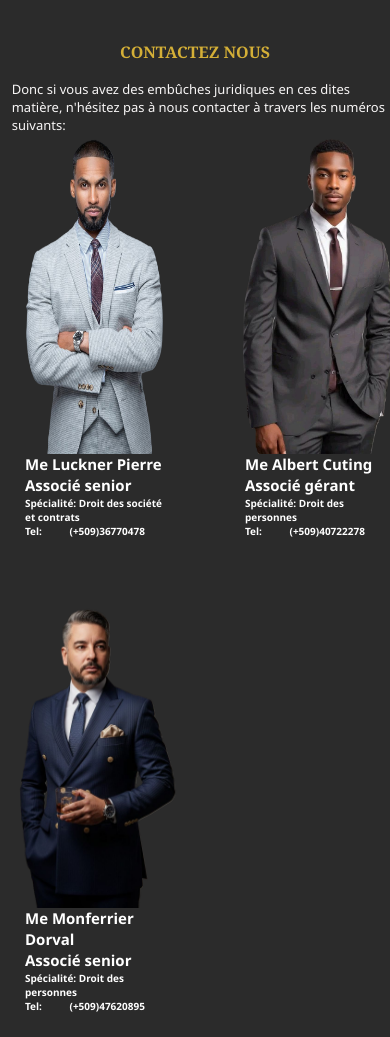
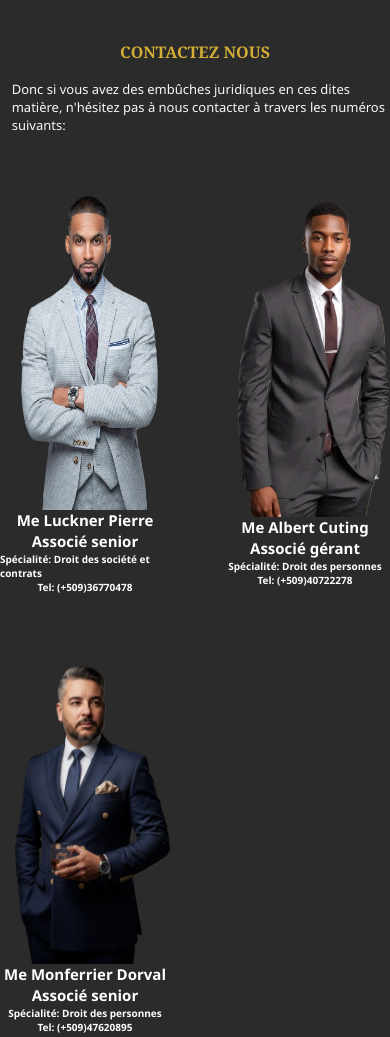
Before and after one commit to jeanbaptistejosue512-netizen/Projet_Cabinet_Avocat, a plain HTML site: page Contact.html in a window 390 px wide. Shown: the part 880-1917 px from the top of the page. Drawn offline with Linux system fonts and the light colour scheme.

Commit message:
version finale 1.0

```diff
--- a/Css/style.css
+++ b/Css/style.css
@@ -746,6 +746,7 @@ div.services p{
 
 section .contact{
     margin-left: 3%;
+    margin-bottom: 56px;
 }
 section p{
    margin-left: 3%;
@@ -758,6 +759,12 @@ section .contact-avocats{
 
 }
 
+.avocat{
+display: grid;
+grid-template-columns: 1fr;
+justify-items: center;
+}
+
 section .contact-avocats .avocat img {
 width: 100%;
 height: 320px;
@@ -767,6 +774,17 @@ height: 320px;
 section .contact-avocats .avocat h3,h4, h5, h5 a{
     text-decoration: none;
     color:white;
+}
+
+
+section .contact-avocats .avocat:hover{
+    transform: translateY(-6px);
+    cursor: pointer;
+    transition: cubic-bezier(0.075, 0.82, 0.165, 1);
+    background-color: #c7994b90;
+    border: 3px solid var(--white);
+    border-radius: 5px;
+    padding: 10px;
 }
 
 /* Formulaire */
@@ -981,6 +999,9 @@ section .contact-avocats{
     gap: 50px;
 
 }
+
+
+
 }
 
 
@@ -1028,12 +1049,11 @@ section .contact-avocats{
 
 section .contact-avocats .avocat h3,h4{
     font-size: 15px;
-    padding-left: 25px;
+
 }
 
 section .contact-avocats .avocat h5, h5 a{
     font-size: 10px;
-    padding-left: 25px;
 
 }
 
```
